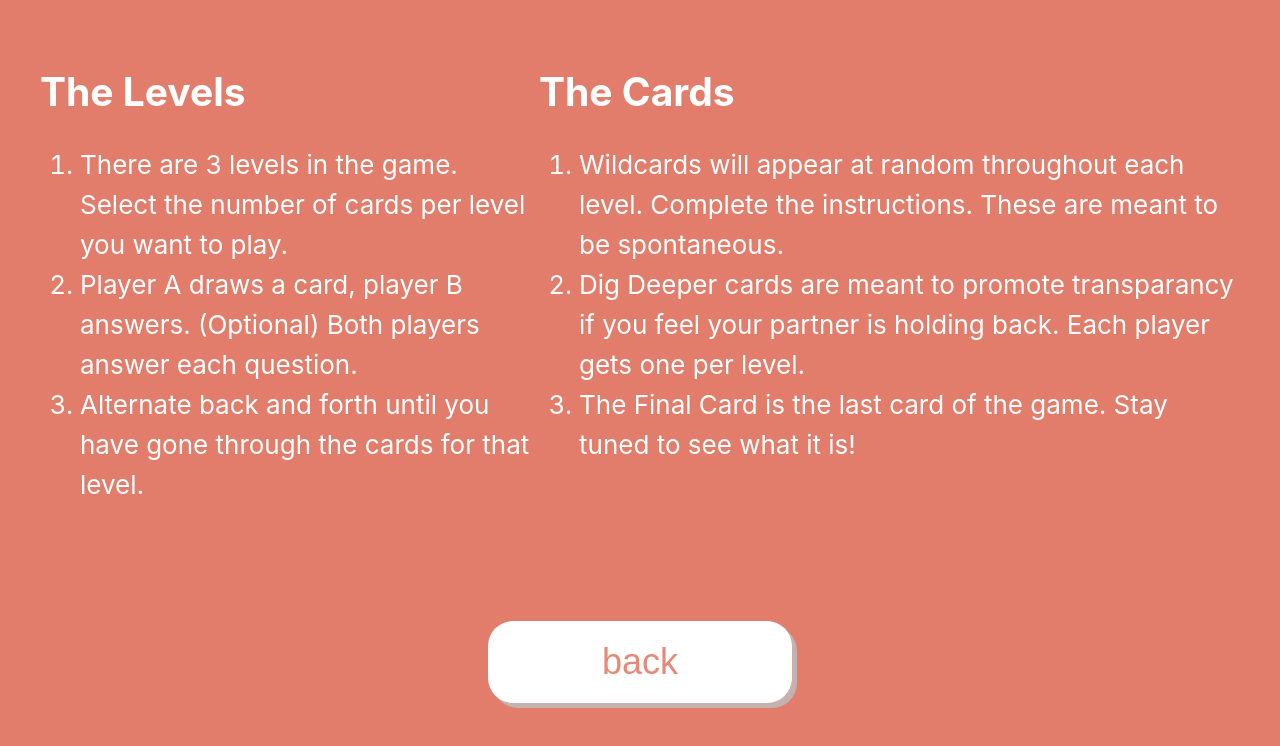
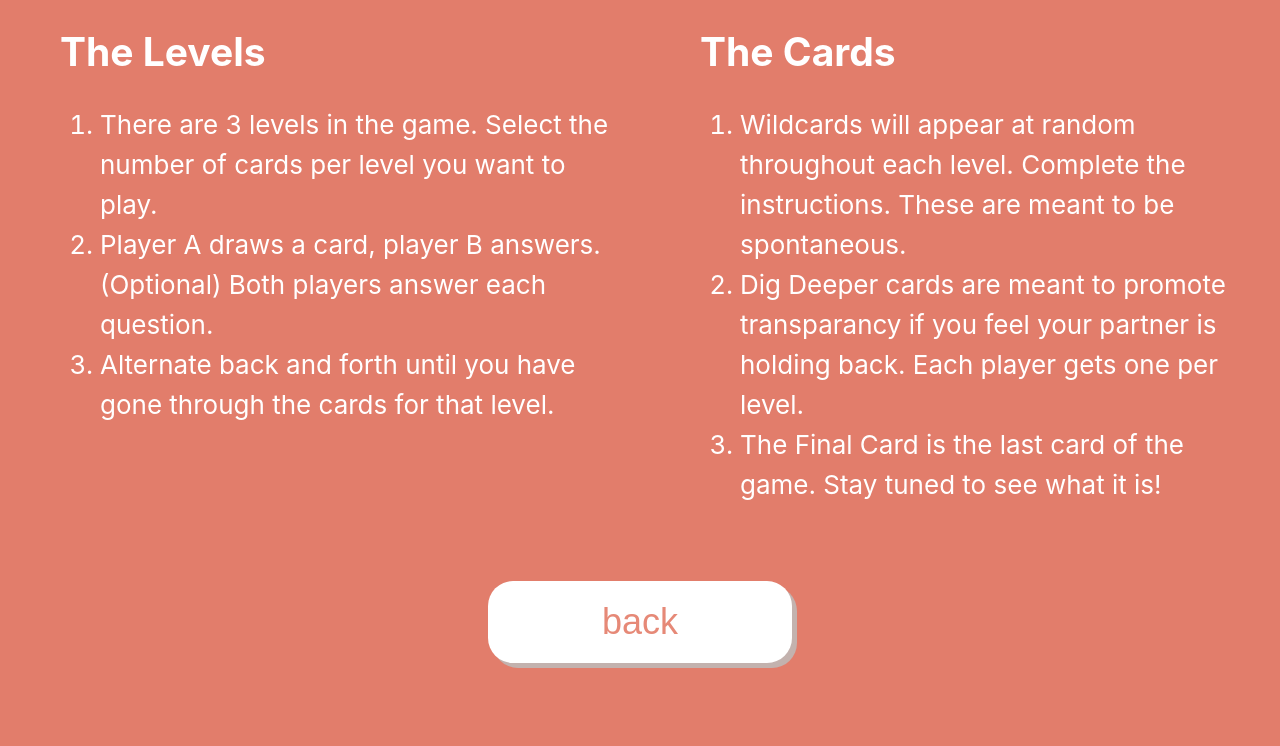
Before and after one commit to cindyxzhang/wnrs, a React (Create React App) app in the folder frontend/: page / in a window 1280 px wide. Shown: the top 746 px of the page. Built offline with nearby package versions, Linux system fonts and the light colour scheme.

Commit message:
fixed centering for columns

```diff
--- a/frontend/src/pages/Instructions.css
+++ b/frontend/src/pages/Instructions.css
@@ -11,20 +11,21 @@
   color: white;
   background-color: #e27d6b;
   display: flex;
-  justify-content: center;
+  flex-direction: row;
   font-size: calc(10px + 2vmin);
-  margin: 40px;
   line-height: 40px;
 }
 
 .Ins-back {
   align-self: center;
-  justify-content: center;
 }
-/* .Ins-left {
-  padding: 10px;
+
+.Ins-left {
+  padding: 0px 30px 0px 60px;
+  width: 50vw;
 }
 
 .Ins-right {
-  padding: 10px;
-} */
+  padding: 0px 30px 0px 60px;
+  width: 50vw;
+}
```
